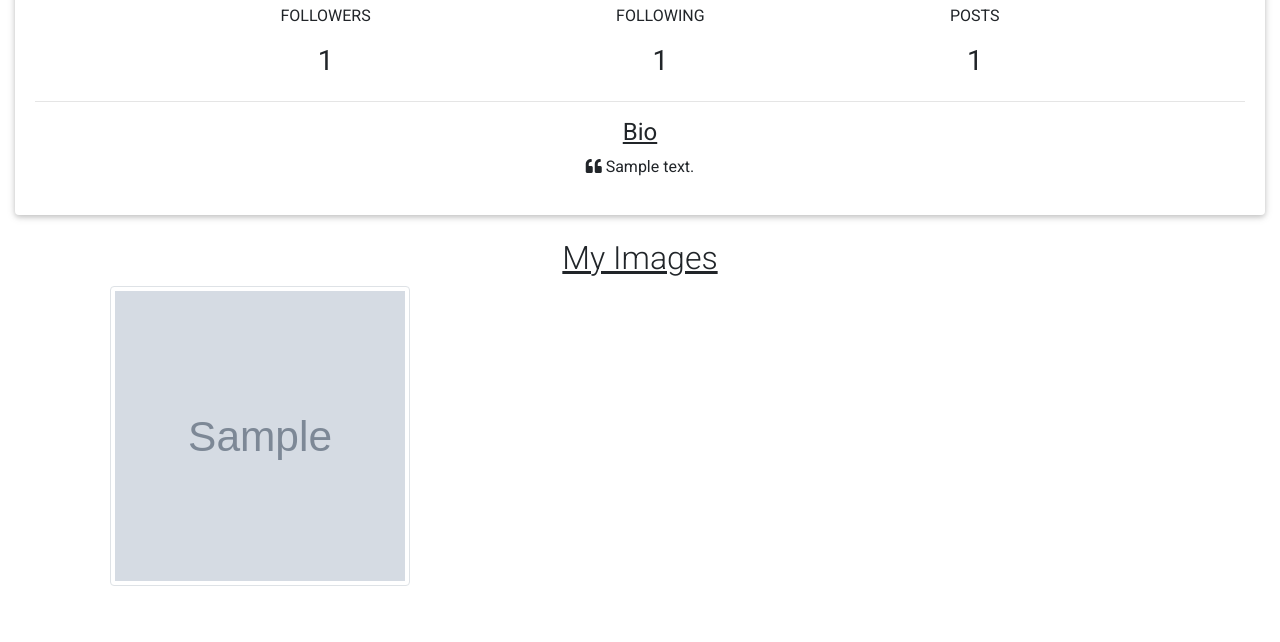
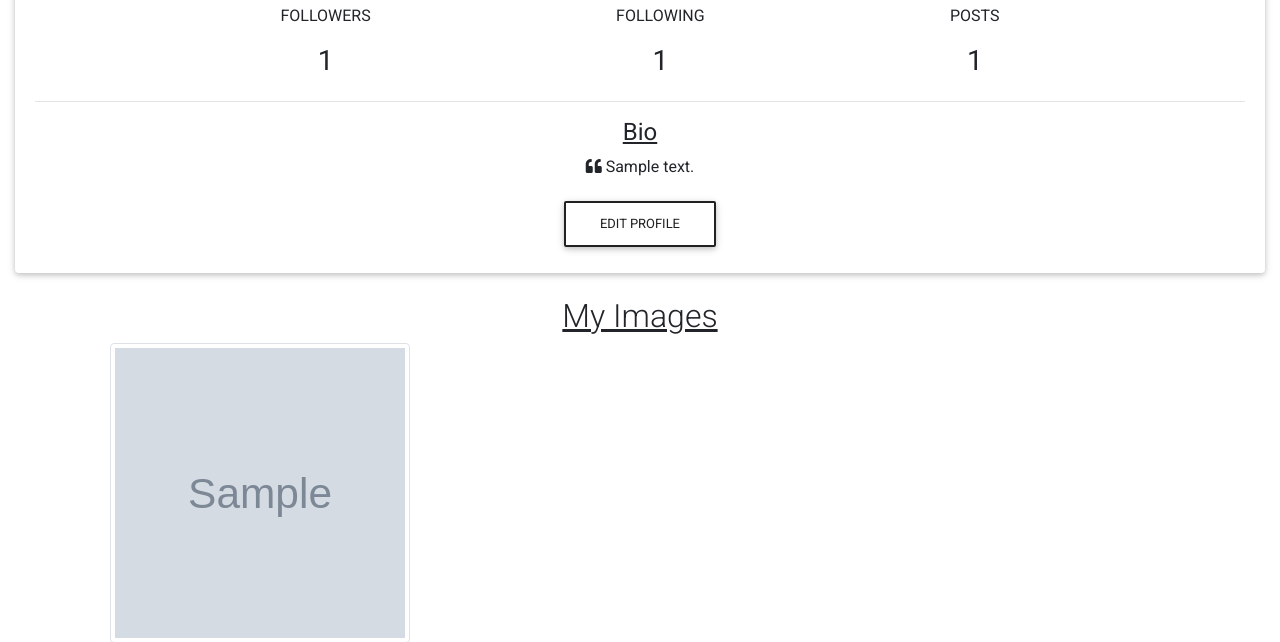
Before and after one commit to abzedmohammed/insta-clone, a Django app: a page that uses insta/templates/profile/profile.html in a window 1280 px wide. Shown: the part 286-928 px from the top of the page. Before the commit the page ends 872 px from the top, so only its background shows below. Run offline with Django 3.2, Linux system fonts and the light colour scheme; a user stored in the database is signed in; tables that the repository leaves empty hold one stand-in row (values such as "Sample post"); grey boxes marked "Sample" are stand-in pictures; some libraries are stand-ins or nearby versions.

Commit message:
polish add profile

```diff
--- a/insta/forms.py
+++ b/insta/forms.py
@@ -16,6 +16,11 @@ class ImageForm(forms.ModelForm):
         fields = ('image', 'image_name', 'caption')
 
 class ProfileForm(forms.ModelForm):
+    class Meta:
+        model = Profile
+        exclude = ['user']
+
+class EditProfileForm(forms.ModelForm):
     class Meta:
         model = Profile
         exclude = ['user']
--- a/insta/templates/django_registration/registration_complete.html
+++ b/insta/templates/django_registration/registration_complete.html
@@ -27,7 +27,7 @@
 
         <p class="lead">Your Account has been successfully created !</p>
         <p>Create profile to continue...</p>
-        <a type="button" class="btn btn-amber btn-sm" href="{% url 'createProfile' %}">Create Profile</a>
+        <a type="button" class="btn btn-amber btn-sm" href="{% url 'createProfile' request.user %}">Create Profile</a>
     </div>
      <script type="text/javascript" src="https://cdnjs.cloudflare.com/ajax/libs/jquery/3.5.1/jquery.min.js"></script>
         <!-- Bootstrap tooltips -->
--- a/insta/templates/profile/profile.html
+++ b/insta/templates/profile/profile.html
@@ -58,6 +58,8 @@
       <h4 style="text-decoration: underline;">Bio</h4>
       <p><i class="fas fa-quote-left"></i> {{ profile.bio }}
       </p>
+
+      <a class="btn btn-outline-dark" href="{% url 'editProfile' profile.user %}">Edit profile</a>
     </div>
 
   </div>
--- a/insta/urls.py
+++ b/insta/urls.py
@@ -15,7 +15,7 @@ urlpatterns=[
     path('<uuid:post_id>', views.single_post, name='singlePost'),
     path('<uuid:post_id>/like', views.like, name='likePost'),
     path('profile/<username>', views.user_profile, name='profile'),
-    path('profile/create', views.profile_form, name='createProfile'),
+    path('profile/<username>/create', views.profile_form, name='createProfile'),
     path('profile/<username>/edit', views.profile_edit, name='editProfile'),
     path('profile/<username>/follow/<option>', views.follow, name='follow'),
 ]
--- a/insta/views.py
+++ b/insta/views.py
@@ -118,33 +118,36 @@ def add_image(request):
     return render(request, 'add_image.html', {'form':ImageForm,})
 
 @login_required
-def profile_form(request):
-    user = request.user
+def profile_form(request,username):
+    userX = request.user
+    user = get_object_or_404(User, username=username)
     if request.method == "POST":
         form = ProfileForm(request.POST, request.FILES)
         if form.is_valid():
             data = form.save(commit=False)
-            data.user = user
+            data.user = userX
             data.save()
-            return redirect('/')
+            return HttpResponseRedirect(reverse('MainPage'))
         else:
             form = ProfileForm()
     legend = 'Create Profile'
 
-    return render(request, 'profile/update.html', {'form':ProfileForm, 'legend':legend})
+    return render(request, 'profile/update.html', {'form':ProfileForm, 'legend':legend, 'user':user,
+                                                   'userX':userX})
 
 @login_required
 def profile_edit(request,username):
     user = request.user
+    profile_user = get_object_or_404(User, username=username)
     if request.method == "POST":
-        form = ProfileForm(request.POST, request.FILES)
+        form = EditProfileForm(request.POST, request.FILES, instance=profile_user)
         if form.is_valid():
             data = form.save(commit=False)
             data.user = user
             data.save()
-            return redirect('profile')
+            return HttpResponseRedirect(reverse('profile', args=[username]))
         else:
-            form = ProfileForm()
+            form = EditProfileForm()
     legend = 'Edit Profile'
     return render(request, 'profile/update.html', {'legend':legend, 'form':ProfileForm})
 
```
